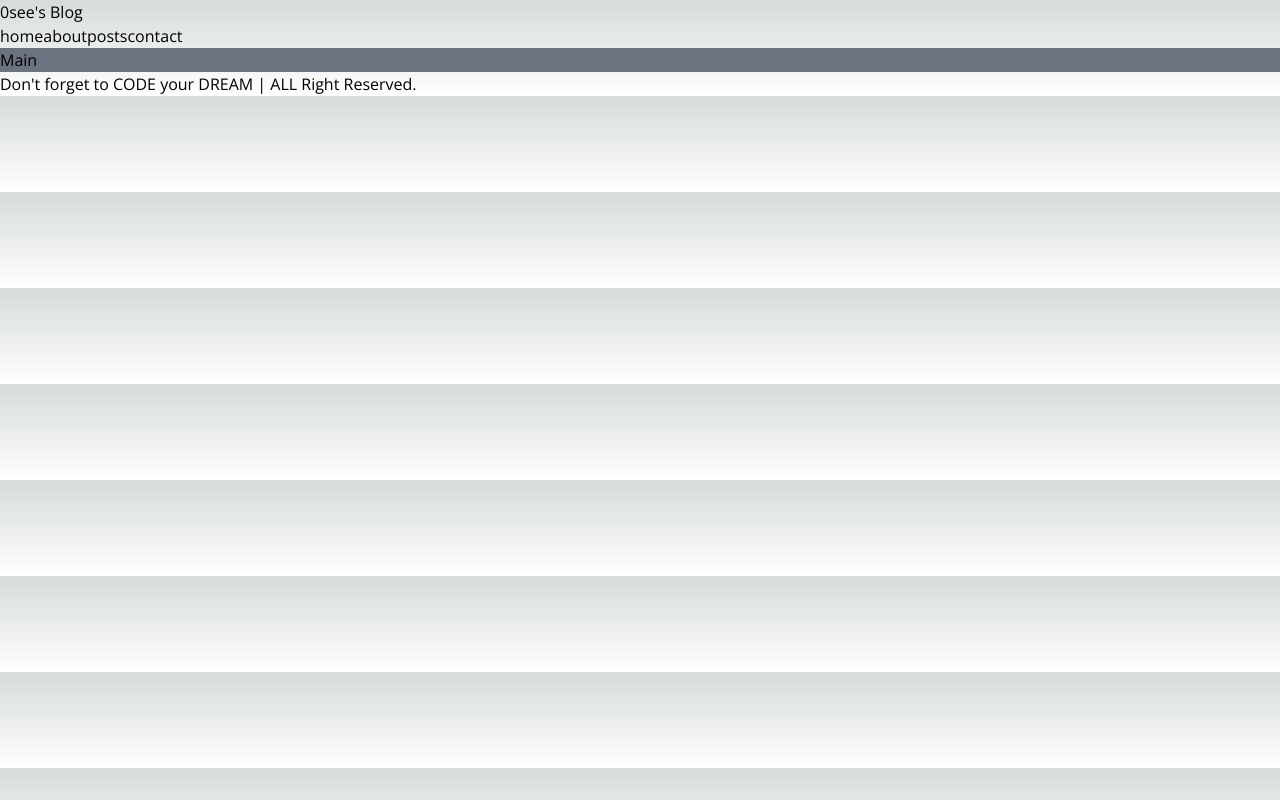
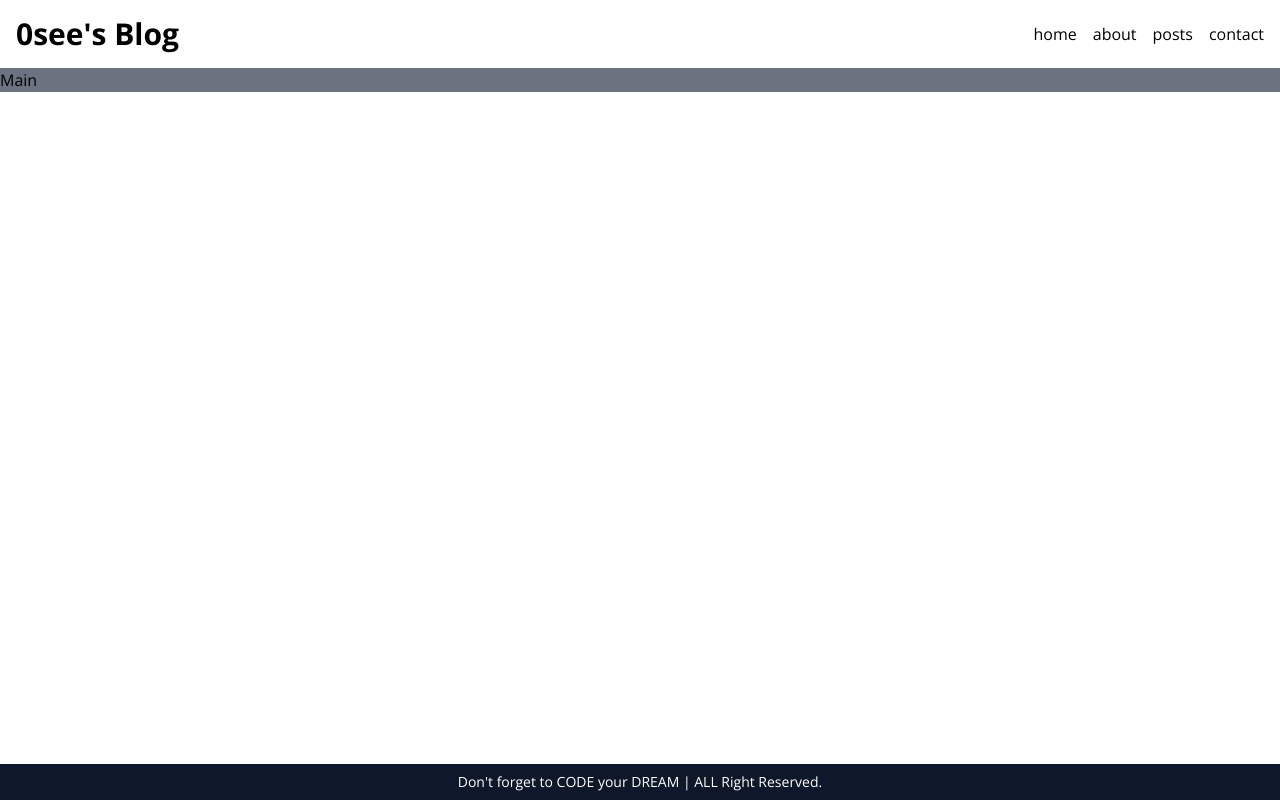
Before and after one commit to 0seo8/DreamCoding, a Next.js app in the folder blog/: page / in a window 1280 px wide. Built offline with nearby package versions, Linux system fonts and the light colour scheme.

Commit message:
feat: 페이지 레이아웃 만들기-스타일링

```diff
--- a/blog/src/app/globals.css
+++ b/blog/src/app/globals.css
@@ -2,26 +2,7 @@
 @tailwind components;
 @tailwind utilities;
 
-:root {
-  --foreground-rgb: 0, 0, 0;
-  --background-start-rgb: 214, 219, 220;
-  --background-end-rgb: 255, 255, 255;
+html, body {
+  height: 100vh;
+  overflow-y: auto;
 }
-
-@media (prefers-color-scheme: dark) {
-  :root {
-    --foreground-rgb: 255, 255, 255;
-    --background-start-rgb: 0, 0, 0;
-    --background-end-rgb: 0, 0, 0;
-  }
-}
-
-body {
-  color: rgb(var(--foreground-rgb));
-  background: linear-gradient(
-      to bottom,
-      transparent,
-      rgb(var(--background-end-rgb))
-    )
-    rgb(var(--background-start-rgb));
-}
--- a/blog/src/app/layout.tsx
+++ b/blog/src/app/layout.tsx
@@ -17,10 +17,11 @@
   children: React.ReactNode
 }) {
   return (
-    <html lang="en">
-      <body className={sans.className}>
+    <html lang="en" className={sans.className}>
+      {/*mx-auto : 중간부터 정렬이 가능*/}
+      <body className="flex flex-col w-full max-w-screen-2xl mx-auto">
       <Header/>
-      <main>{children}</main>
+      <main className="grow">{children}</main>
       <Footer/>
       </body>
     </html>
--- a/blog/src/components/Footer.tsx
+++ b/blog/src/components/Footer.tsx
@@ -2,7 +2,7 @@
 
 export default function Footer() {
   return (
-  <p>
+  <p className="bg-slate-900 text-white py-2 text-sm text-center">
     {"Don't forget to CODE your DREAM | ALL Right Reserved."}
   </p>
  );
--- a/blog/src/components/Header.tsx
+++ b/blog/src/components/Header.tsx
@@ -3,11 +3,11 @@
 
 export default function Header() {
   return (
-  <header>
+  <header className="flex justify-between items-center p-4">
    <Link href="/">
-     <h1>{"0see's Blog"}</h1>
+     <h1 className="text-3xl font-bold">{"0see's Blog"}</h1>
    </Link>
-    <nav>
+    <nav className="flex gap-4">
       <Link href="/" >home</Link>
       <Link href="/about" >about</Link>
       <Link href="/posts" >posts</Link>
```
